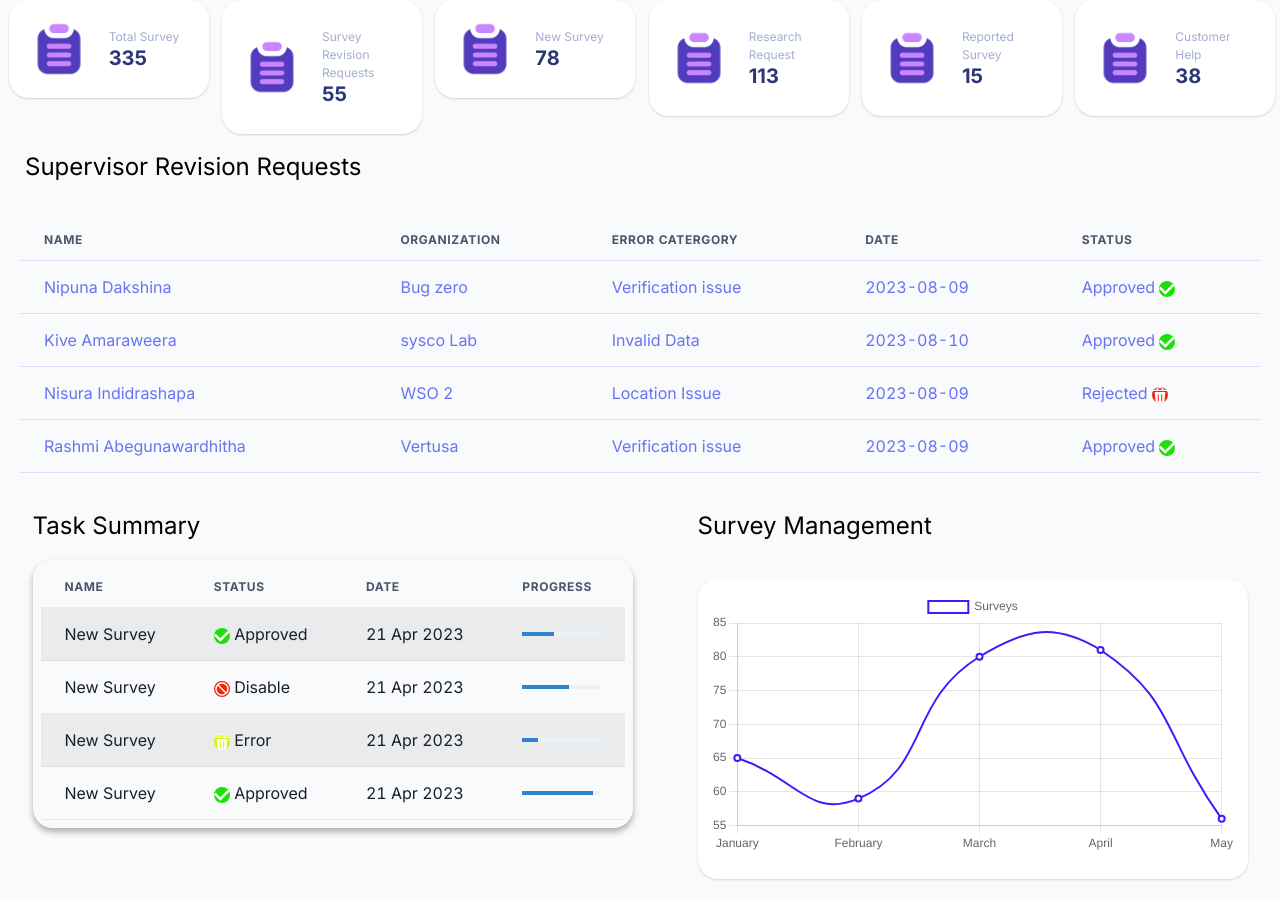
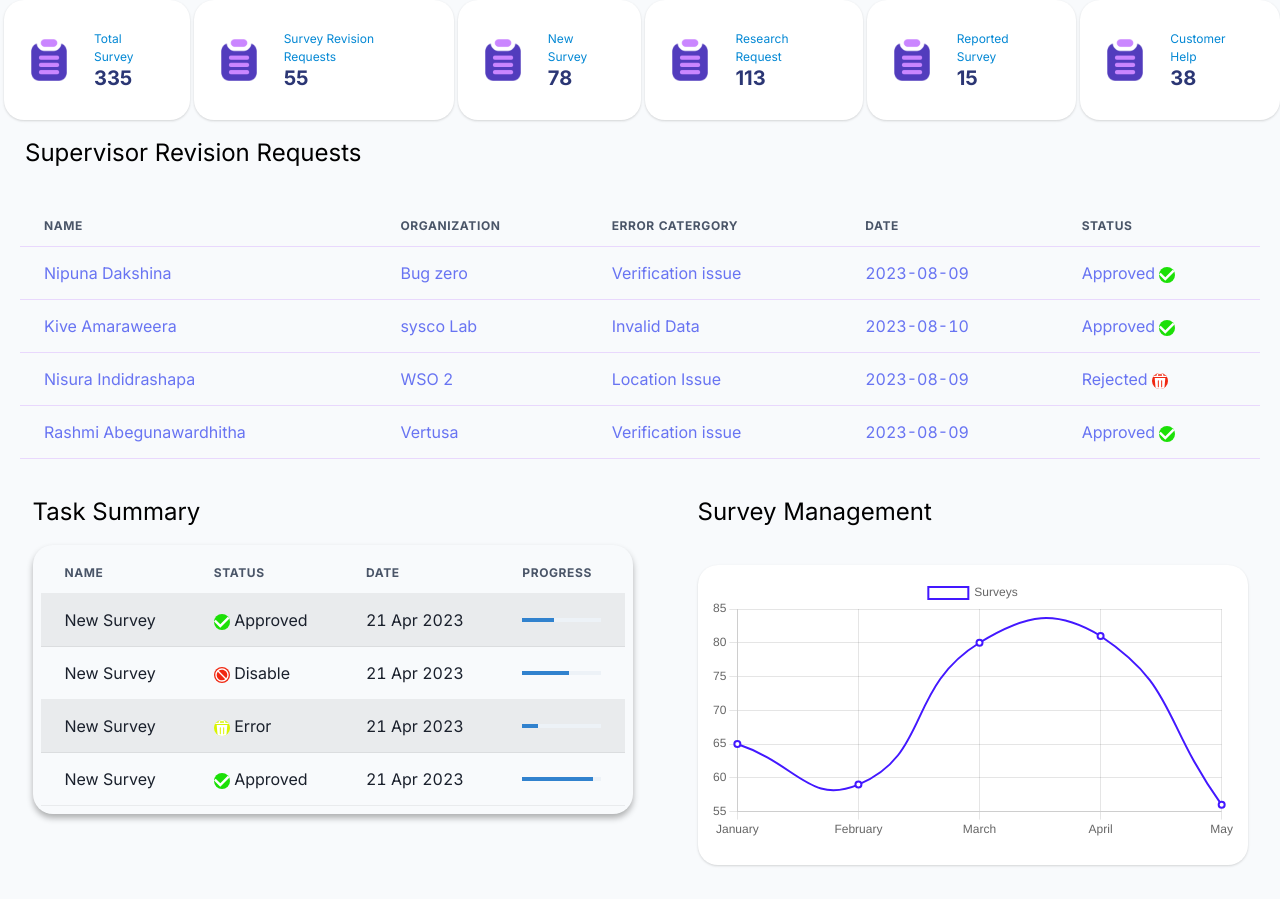
Before and after one commit to OpinionLK/OpinionLK-Repo, a React (Create React App) app in the folder client/: page / in a window 1280 px wide. Built offline with nearby package versions, Linux system fonts and the light colour scheme.

Commit message:
modify routes

```diff
--- a/client/src/components/CommunityManager/StatViewCard.jsx
+++ b/client/src/components/CommunityManager/StatViewCard.jsx
@@ -28,12 +28,13 @@ const StatViewCard=(props) => {
             variant='elevated'
             p={[2, 2]}
             borderRadius='20'
-            width='200px'
+            //width='200px'
+            height={"120px"}
             align='center'
         >
             <Image
                 top='50%'
-                boxSize='60px'
+                boxSize='50px'
                 borderRadius='full'
                 objectFit='cover'
                 maxW={{ base: '100%', sm: '200px' }}
@@ -44,7 +45,7 @@ const StatViewCard=(props) => {
 
 
             <CardBody>
-                <Text fontSize={'xs'} color={'#A3AED0'}>
+                <Text  fontSize={'xs'} color={'#0488d4'}>
                     {props.str}
                 </Text>
                 <Heading size='md' color={'#2B3674'}>{props.num}</Heading>
```
